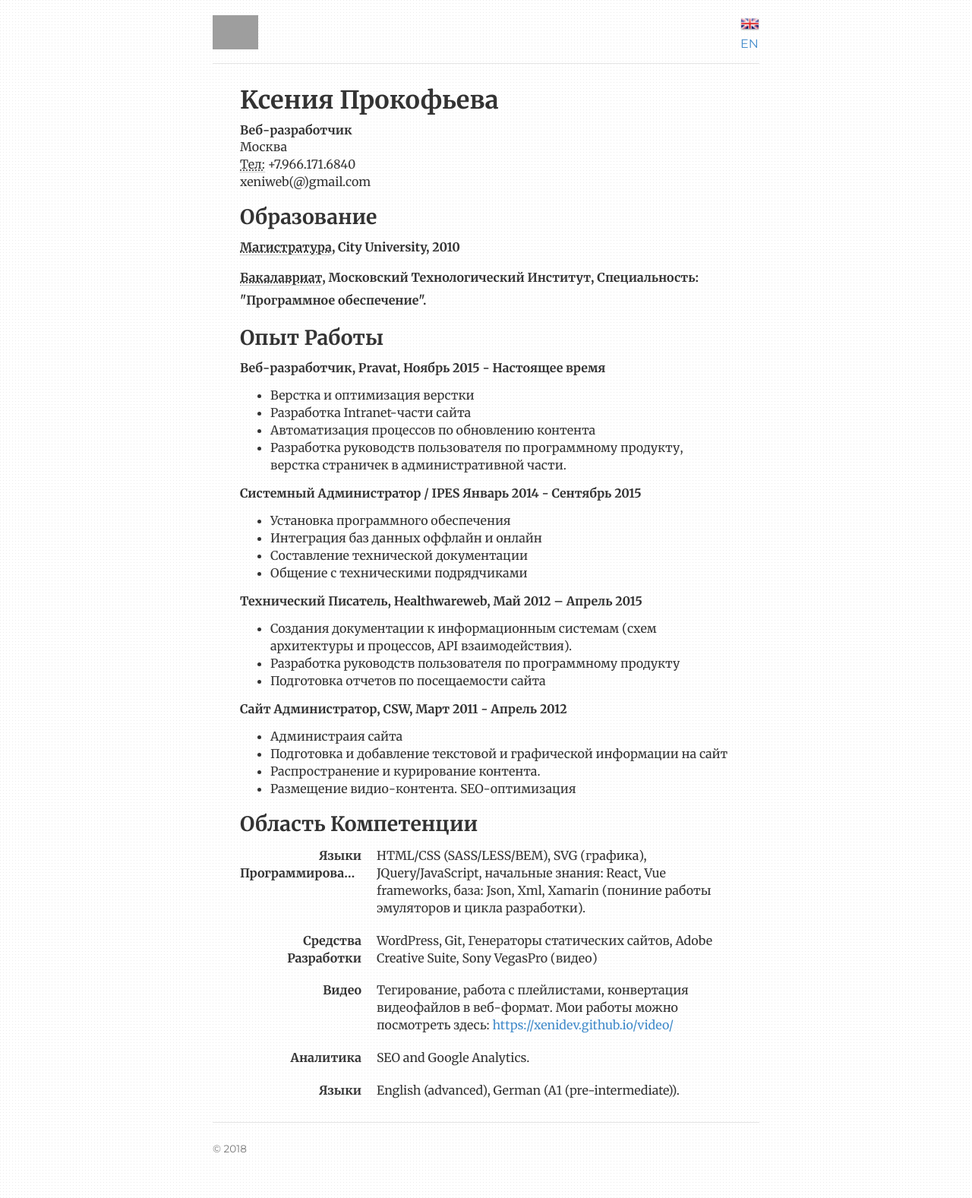
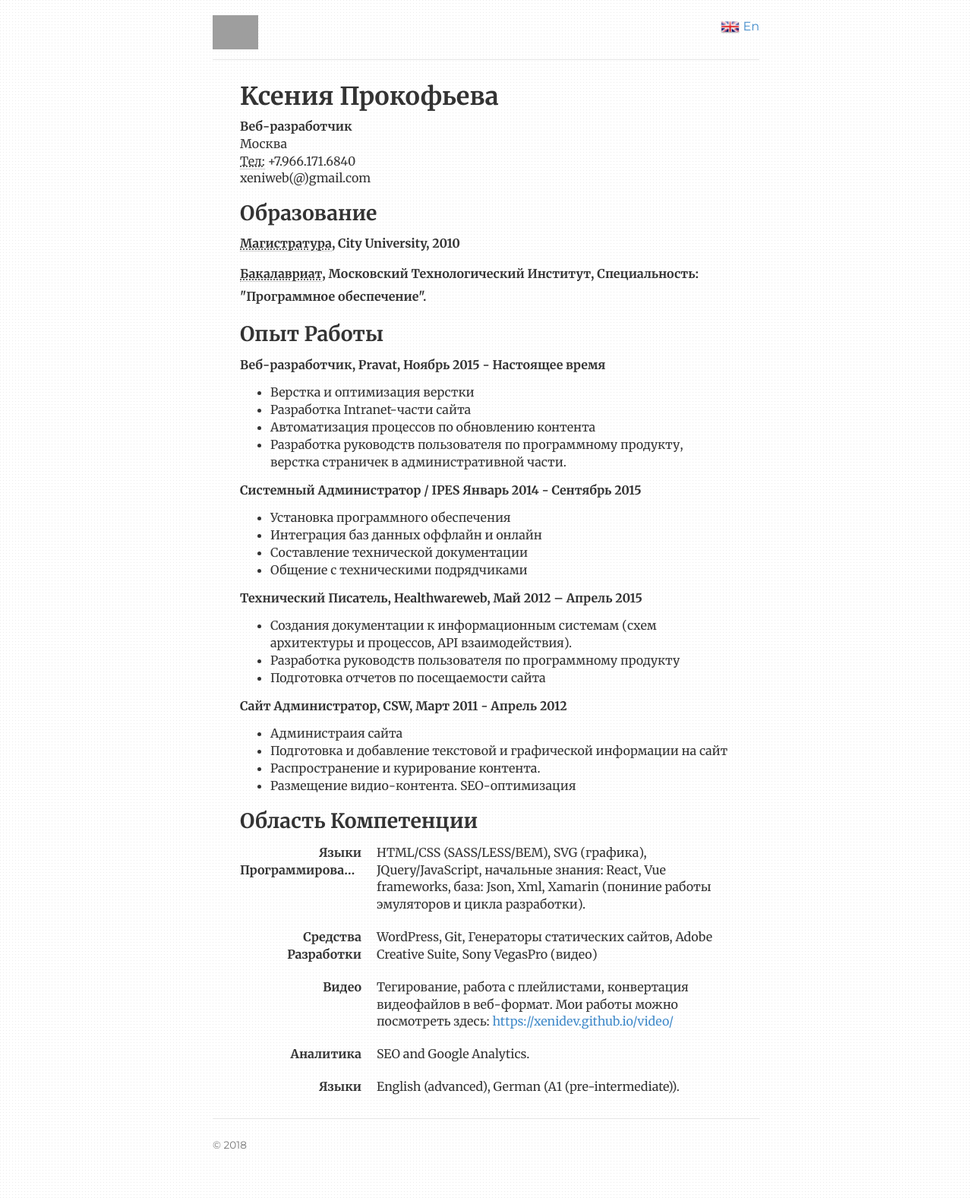
Before and after one commit to cvkp/cvkp.github.io, a Jekyll site: the page built from index.html, in a window 1280 px wide. Shown: the whole page at 76% size. Built offline with Jekyll 4.4.1, drawn with Linux system fonts in a browser that asks for light colours; nearby versions of some CDN libraries; the list of posts is cut into pages by our own code; grey boxes are pictures that could not be loaded.

Commit message:
Update style.css

```diff
--- a/css/style.css
+++ b/css/style.css
@@ -339,6 +339,13 @@ span.label-category {
     width: 25px;
 }
 
+.eng + p {
+
+    text-transform: capitalize;
+    display: inline;
+
+}
+
 
 /* Single Post Image */
 
```
